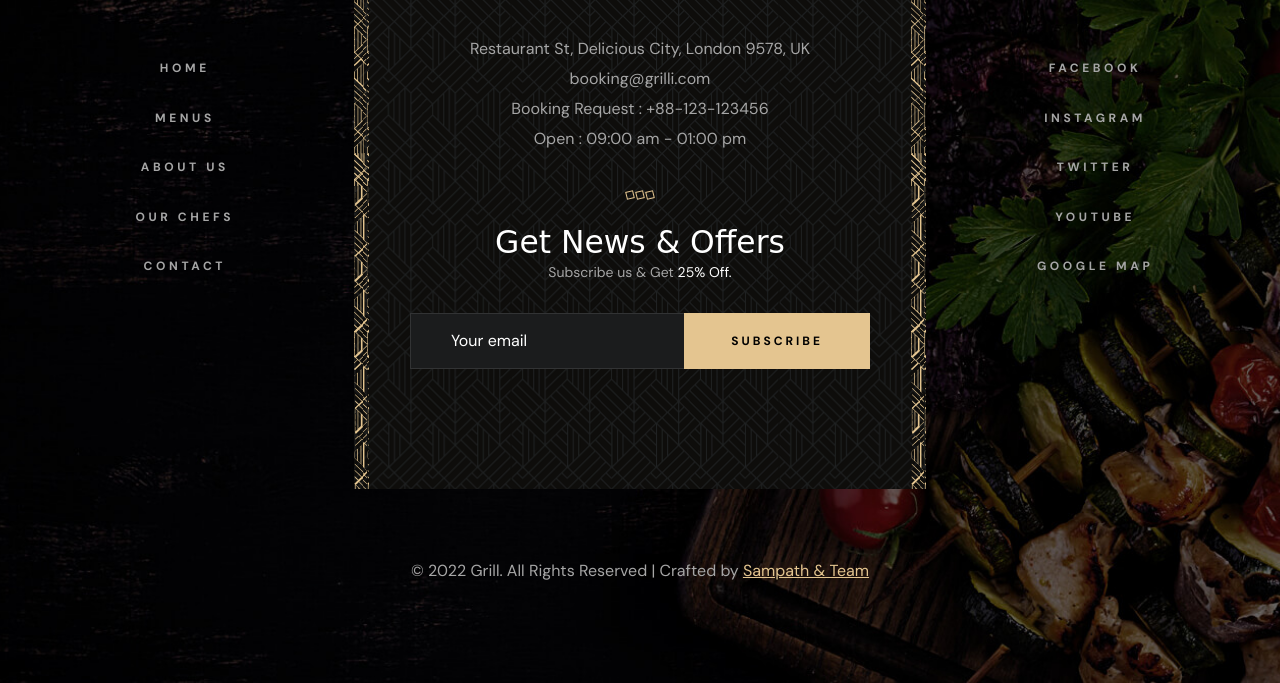
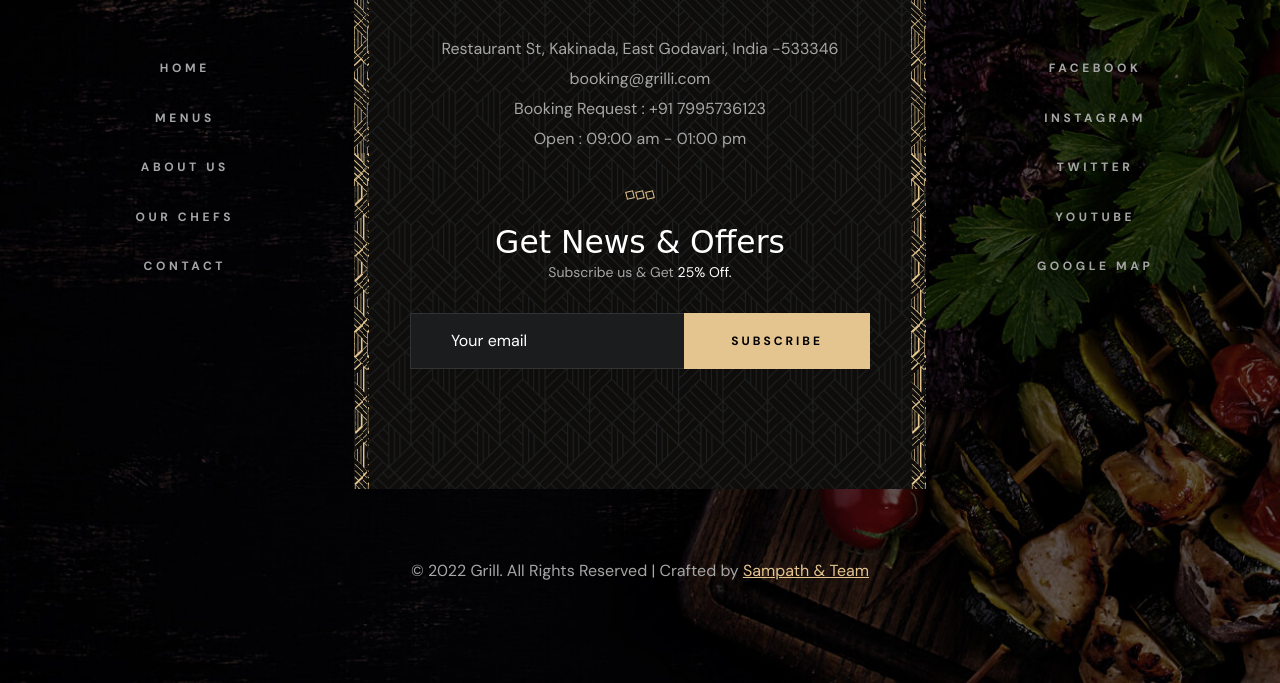
Before and after one commit to Sampathkumar142/grill-restaurant, a plain HTML site: page index.html in a window 1280 px wide. Shown: the part 8037-8720 px from the top of the page. Drawn offline with nearby package versions, Linux system fonts and the light colour scheme; some icons are missing; a web font is replaced by a local one.

Commit message:
Update index.html

```diff
--- a/index.html
+++ b/index.html
@@ -1092,12 +1092,12 @@
           </a>
 
           <address class="body-4">
-            Restaurant St, Delicious City, London 9578, UK
+            Restaurant St, Kakinada, East Godavari, India -533346
           </address>
 
           <a href="mailto:booking@grilli.com" class="body-4 contact-link">booking@grilli.com</a>
 
-          <a href="tel:+88123123456" class="body-4 contact-link">Booking Request : +88-123-123456</a>
+          <a href="tel:+88123123456" class="body-4 contact-link">Booking Request : +91 7995736123</a>
 
           <p class="body-4">
             Open : 09:00 am - 01:00 pm
```
